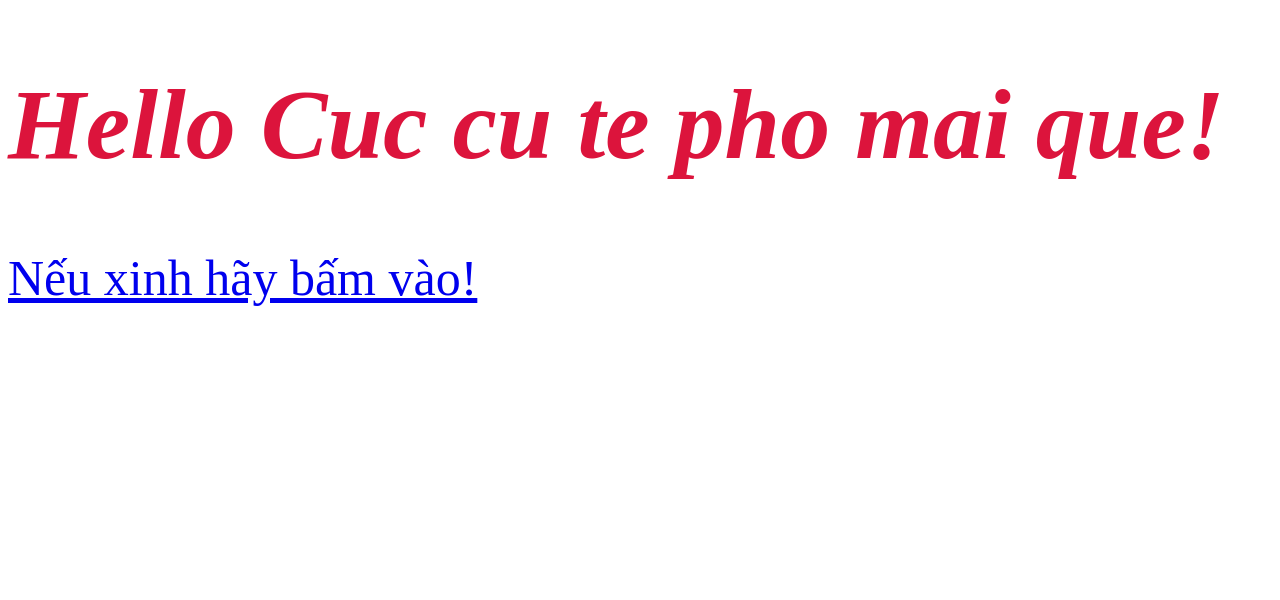
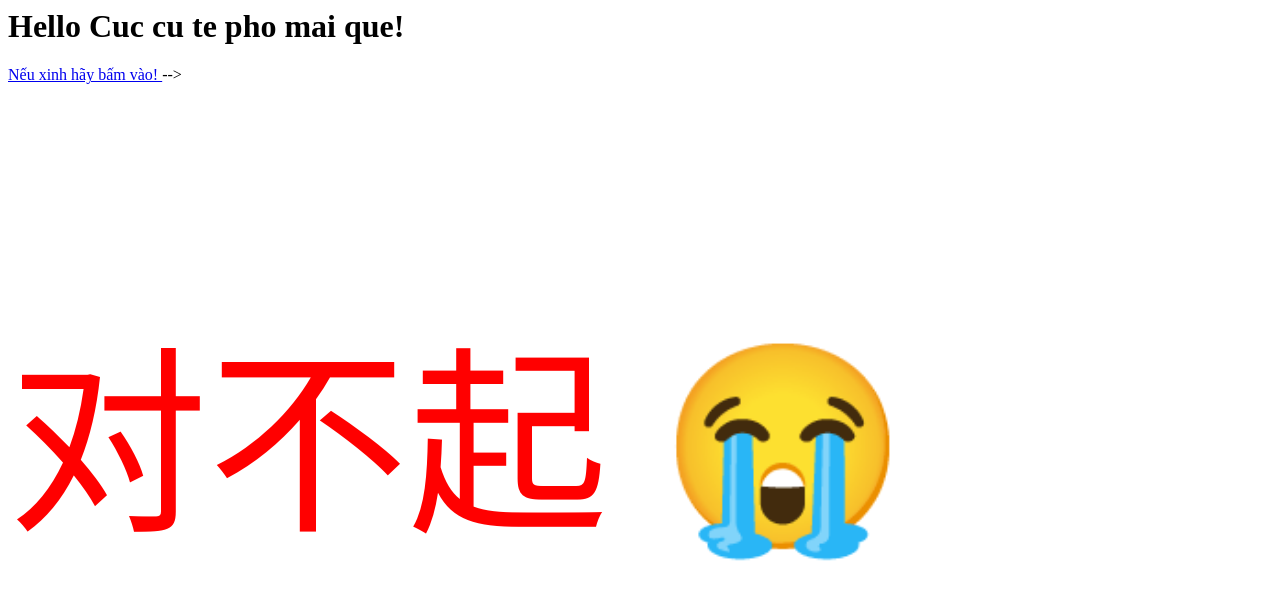
Before and after one commit to cuckoo-coder/test, a plain HTML site: page index.html in a window 1280 px wide. Drawn offline with Linux system fonts and the light colour scheme.

Commit message:
Sorry index.html

```diff
--- a/index.html
+++ b/index.html
@@ -1,4 +1,4 @@
-<!DOCTYPE html>
+<!-- <!DOCTYPE html>
 <html>
     <style>
         h1 {
@@ -28,4 +28,50 @@
 
         </a>
     </body>
+</html> -->
+<!DOCTYPE html>
+<html>
+    <!-- <style>
+        h1 {
+            color:crimson;
+            font-size: 100px;
+            font-style:italic;
+            /* font-weight: 100; */
+        }
+
+        a{
+            font-size: 50px;
+        }
+    </style> -->
+    <!-- Phan dau -->
+    <head>
+        <title>Chien.blog</title>
+        <meta charset="utf-8">
+        <link rel="stylesheet" href="main.css">
+    </head>
+
+    <!-- Phan than -->
+    <body>
+        <!-- <h1 id="f1">
+            Hello Cuc cu te pho mai que!
+        </h1>
+        <a href="imagess/anhCuc.jpeg" target="_blank" rel="noopener noreferrer">
+            Nếu xinh hãy bấm vào!
+
+        </a> -->
+
+        <!-- <div class="box">
+            <ol>
+                <li class="f1">Chiến</li>
+                <li class="f1">Việt</li>
+                <li class="f1">Ánh</li>
+            </ol>
+        </div> -->
+
+        <div>
+            <p style="color: red; font-size: 200px; justify-content: center; align-items: center; ">
+                对不起 😭
+            </p>
+        </div>
+    </body>
 </html>
```
